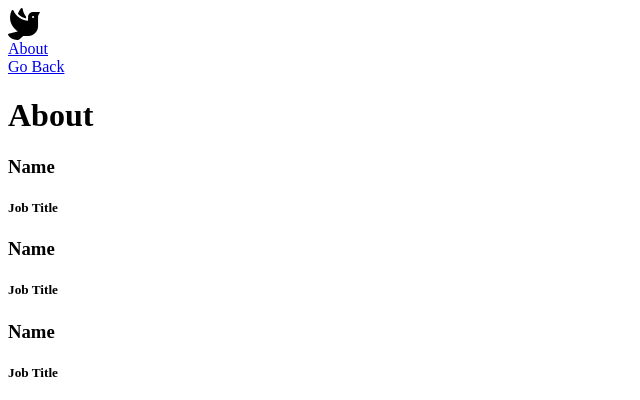
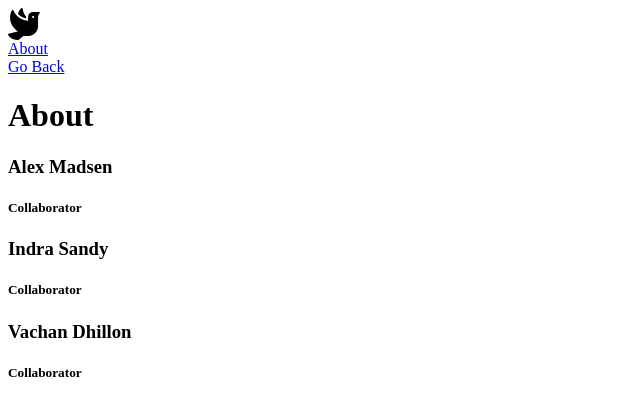
Before and after one commit to akmadsen/cpnt-201-group-assignment, a plain HTML site: page public/about.html in a window 1280 px wide. Shown: the top 400 px of the page, without its empty margins (0-640 px from the left). Drawn offline with Linux system fonts and the light colour scheme.

Commit message:
Names Added

```diff
--- a/public/about.html
+++ b/public/about.html
@@ -26,18 +26,18 @@
 
     <div class="Members">
         <div class="member1">
-            <h3>Name</h3>
-            <h5>Job Title</h5>
+            <h3>Alex Madsen</h3>
+            <h5>Collaborator</h5>
         </div>
 
-        <div class="member1">
-            <h3>Name</h3>
-            <h5>Job Title</h5>
+        <div class="member2">
+            <h3>Indra Sandy</h3>
+            <h5>Collaborator</h5>
         </div>
 
-        <div class="member1">
-            <h3>Name</h3>
-            <h5>Job Title</h5>
+        <div class="member3">
+            <h3>Vachan Dhillon</h3>
+            <h5>Collaborator</h5>
         </div>
     </div>
 
```
Also changed, not shown: public/blogname.html (+1 -1 lines).
